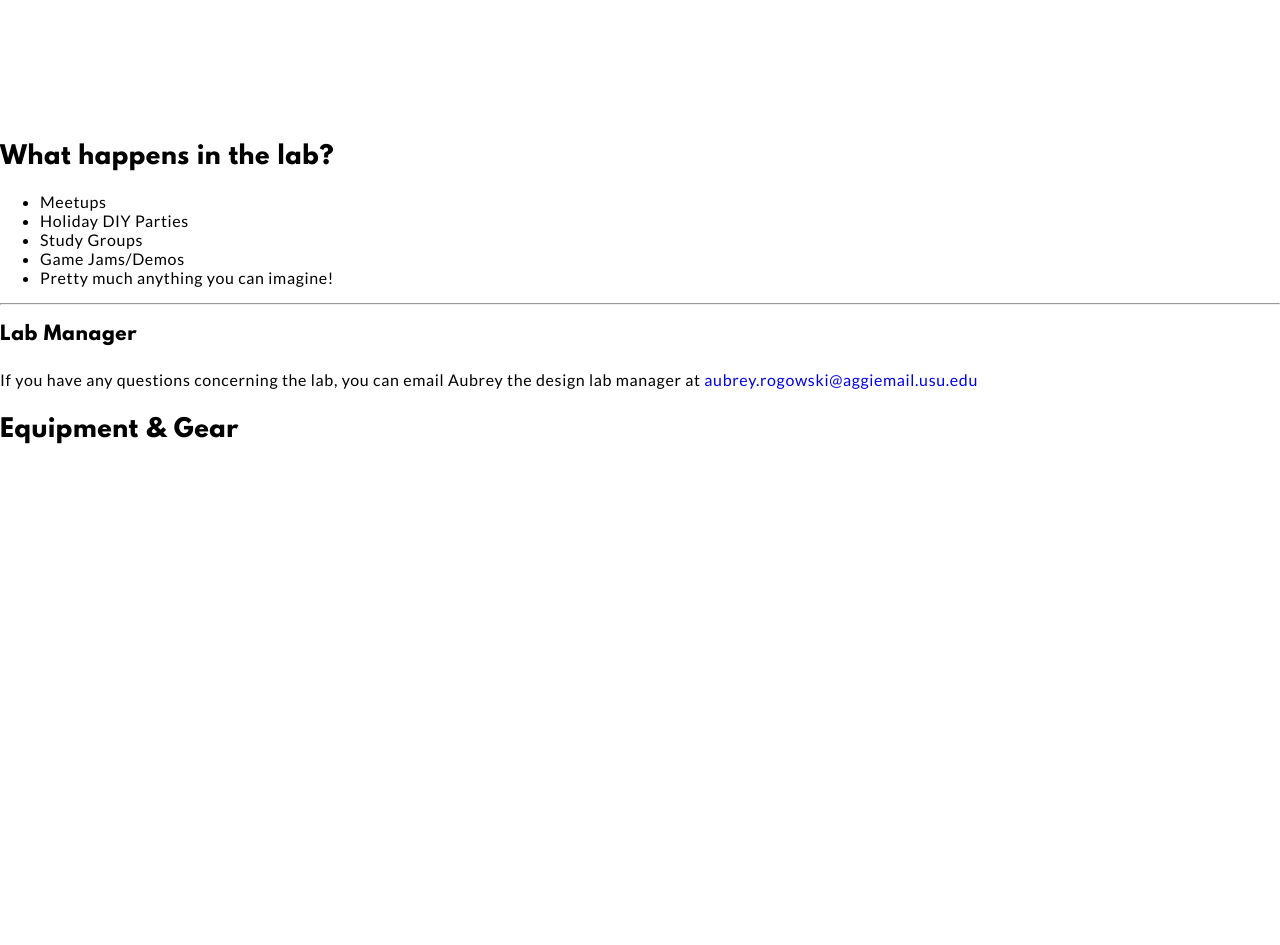
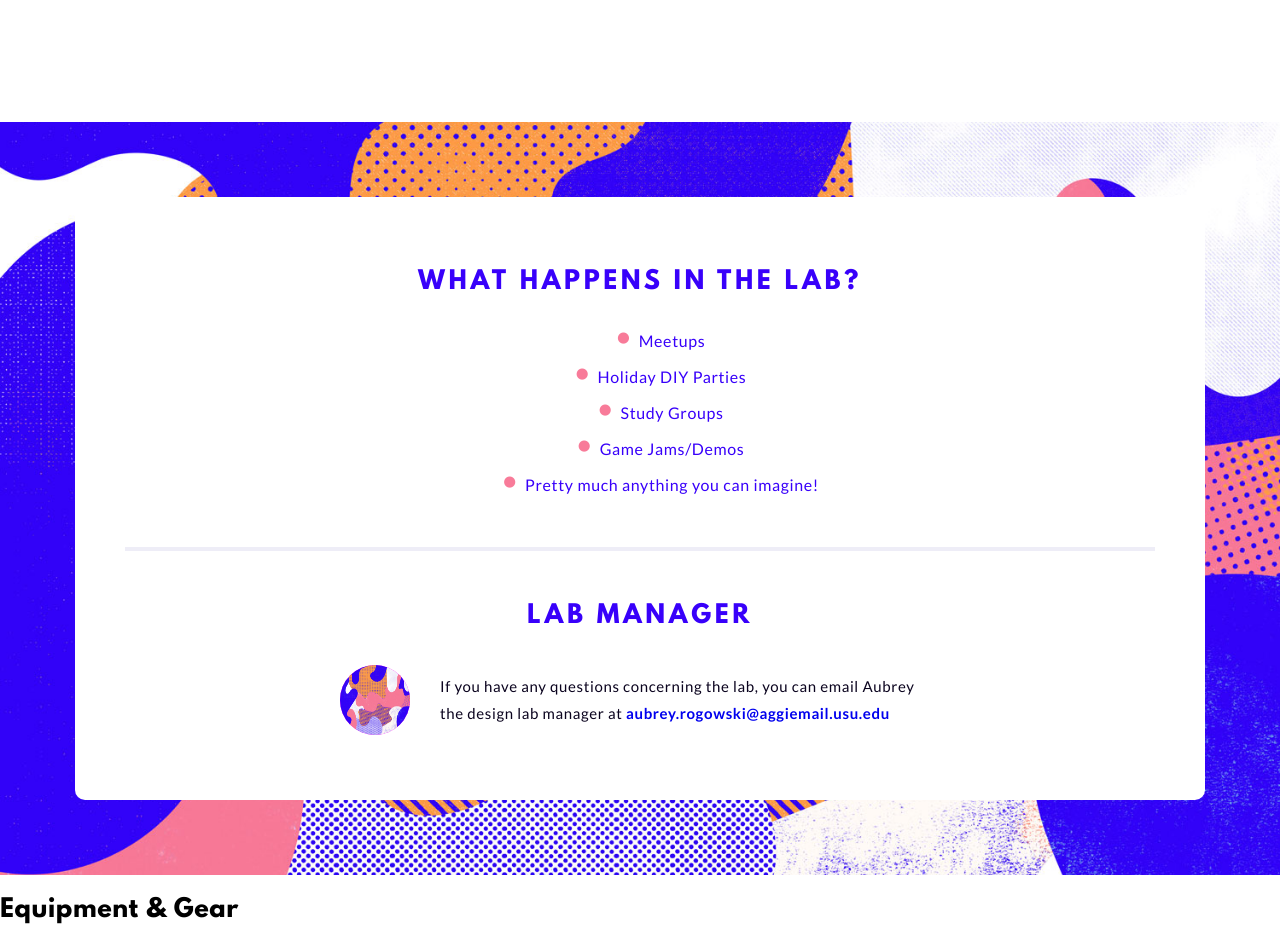
Before and after one commit to ARISGames/itls-design-lab, a website: page app/index.html in a window 1280 px wide. Shown: the part 1142-2087 px from the top of the page. Before the commit the page ends 1607 px from the top, so only its background shows below. Drawn offline with nearby package versions, Linux system fonts and the light colour scheme; files that its build step writes are made by us from their sources.

Commit message:
'What happens in the lab' section

```diff
--- a/app/index.html
+++ b/app/index.html
@@ -61,7 +61,8 @@
   </ol>
 </section>
 
-<section>
+<section class="what-happens">
+  <div class="what-happens-inner">
     <div>
       <h2>What happens in the lab?</h2>
       <ul>
@@ -74,10 +75,14 @@
     </div>
     <hr>
     <div>
-    <h3>Lab Manager</h3>
+      <h2>Lab Manager</h2>
+      <div class="lab-manager">
+        <img src="img/pattern.jpg"> <!-- replace with real image -->
         <p>
           If you have any questions concerning the lab, you can email Aubrey the design lab manager at <a href="mailto:aubrey.rogowski@aggiemail.usu.edu">aubrey.rogowski@aggiemail.usu.edu</a>
         </p>
+      </div>
+    </div>
   </div>
 </section>
 
--- a/app/scss/_hero.scss
+++ b/app/scss/_hero.scss
@@ -1,6 +1,7 @@
 .hero {
   background-image: url('../img/pattern.jpg');
   background-size: cover;
+  background-position: center;
   padding-left: 100px;
   padding-top: 100px;
   padding-bottom: 100px;
--- /dev/null
+++ b/app/scss/_what-happens.scss
@@ -0,0 +1,55 @@
+.what-happens {
+  background-image: url('../img/pattern.jpg');
+  background-size: cover;
+  background-position: center;
+  padding: 75px;
+  .what-happens-inner {
+    background-color: white;
+    text-align: center;
+    border-radius: 10px;
+    color: rgb(56,0,250);
+    padding: 50px;
+    h2 {
+      text-transform: uppercase;
+      letter-spacing: 0.15em;
+    }
+    li {
+      list-style-type: none;
+      &:before {
+        /* Unicode bullet symbol */
+        content: '\2022';
+        color: rgb(248,123,153);
+        padding-right: 0.2em;
+        font-size: 30px;
+      }
+    }
+    hr {
+      border: 2px solid rgb(238,237,247);
+      margin: 50px 0;
+    }
+    .lab-manager {
+      display: flex;
+      flex-direction: row;
+      align-items: center;
+      justify-content: center;
+      img {
+        width: 70px;
+        height: 70px;
+        border-radius: 999px;
+        background-color: magenta;
+        margin: 15px;
+      }
+      p {
+        flex: 1;
+        color: rgb(10,3,30);
+        text-align: left;
+        max-width: 500px;
+        margin: 15px;
+        font-size: 15px;
+        a {
+          font-weight: bold;
+        }
+      }
+    }
+  }
+}
--- a/app/scss/style.scss
+++ b/app/scss/style.scss
@@ -3,3 +3,4 @@
 @import "nav";
 @import "hero";
 @import "get-started";
+@import "what-happens";
```
Lines whose indentation alone changed are shown as unchanged.
